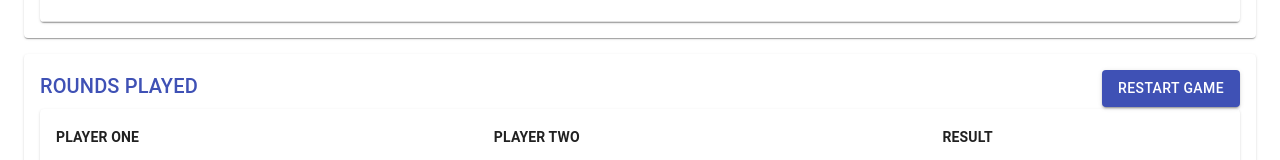
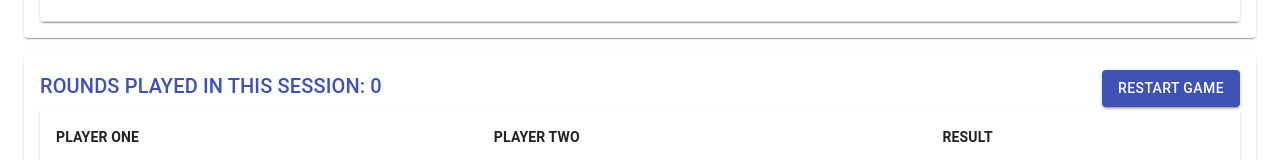
Before and after one commit to andrewsdosreis/rock-paper-scissors, a React (Create React App) app in the folder frontend/: page / in a window 1280 px wide. Shown: the part 203-363 px from the top of the page. Built offline with nearby package versions, Linux system fonts and the light colour scheme; no server answers.

Commit message:
Add number of rounds played in the view

```diff
--- a/frontend/src/RoundList.js
+++ b/frontend/src/RoundList.js
@@ -41,12 +41,7 @@ export default function RoundList(props) {
           <Box display="flex">
             <Box flexGrow={1}>
               <Typography component="h2" variant="h6" color="primary" gutterBottom>
-                ROUNDS PLAYED
-              </Typography>
-            </Box>
-            <Box flexGrow={1}>
-              <Typography component="h2" variant="h6" color="primary" gutterBottom>
-                {props.rounds.size}
+                ROUNDS PLAYED IN THIS SESSION: {props.rounds.length}
               </Typography>
             </Box>
             <Box>
```
